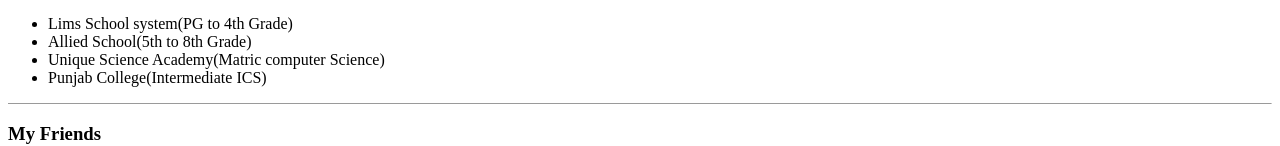
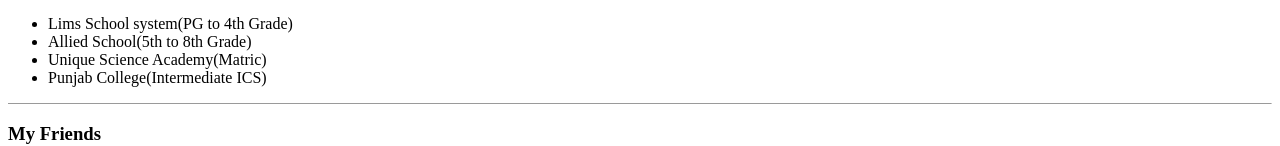
Before and after one commit to haseeb-project/14th-Experiment, a plain HTML site: page index.html in a window 1280 px wide. Shown: the part 378-524 px from the top of the page. Drawn offline with Linux system fonts and the light colour scheme.

Commit message:
Update index.html

```diff
--- a/index.html
+++ b/index.html
@@ -26,7 +26,7 @@
   <ul>
       <li>Lims School system(PG to 4th Grade)</li>
       <li>Allied School(5th to 8th Grade)</li>
-      <li>Unique Science Academy(Matric computer Science)</li>
+      <li>Unique Science Academy(Matric)</li>
       <li>Punjab College(Intermediate ICS)</li>
   </ul>
   </p>
```
